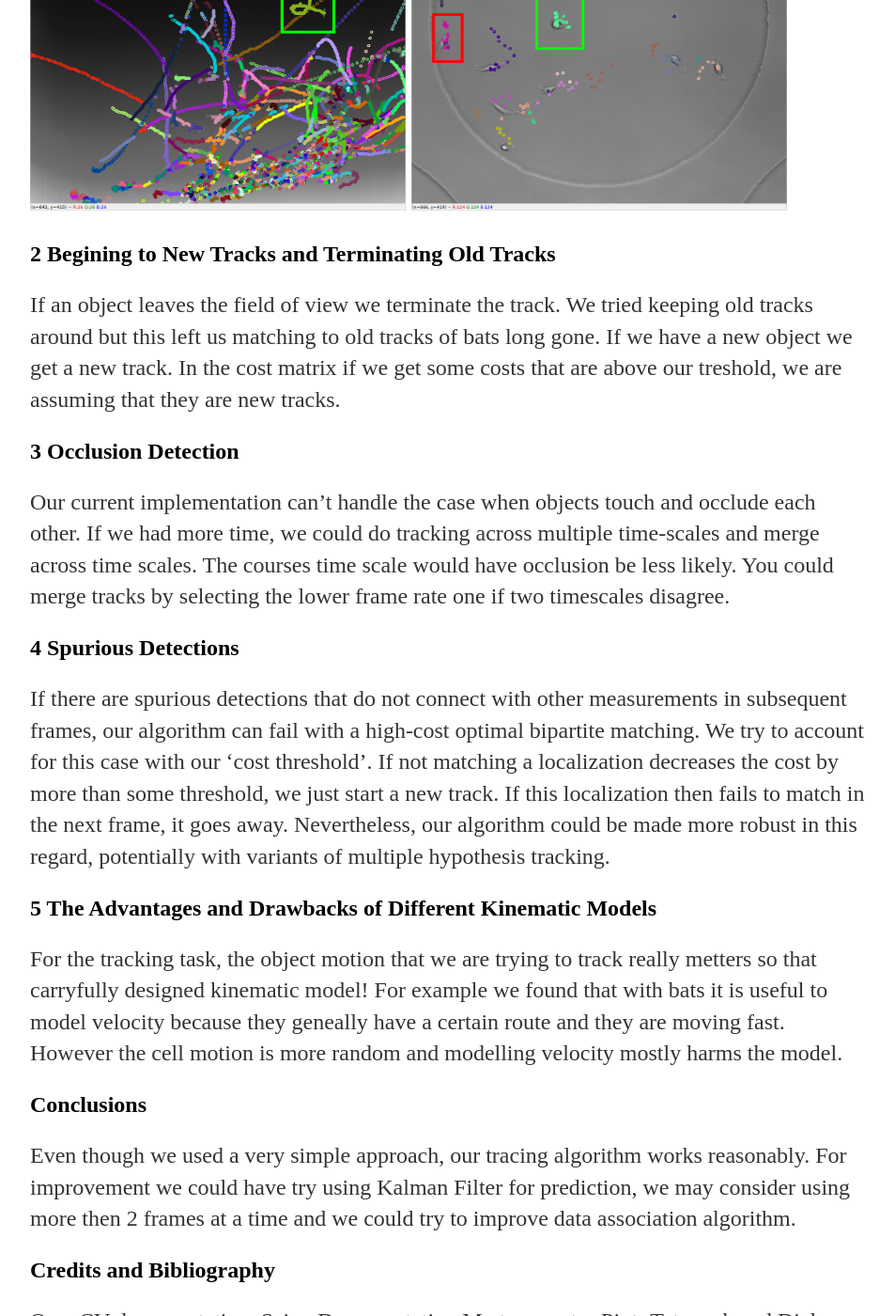
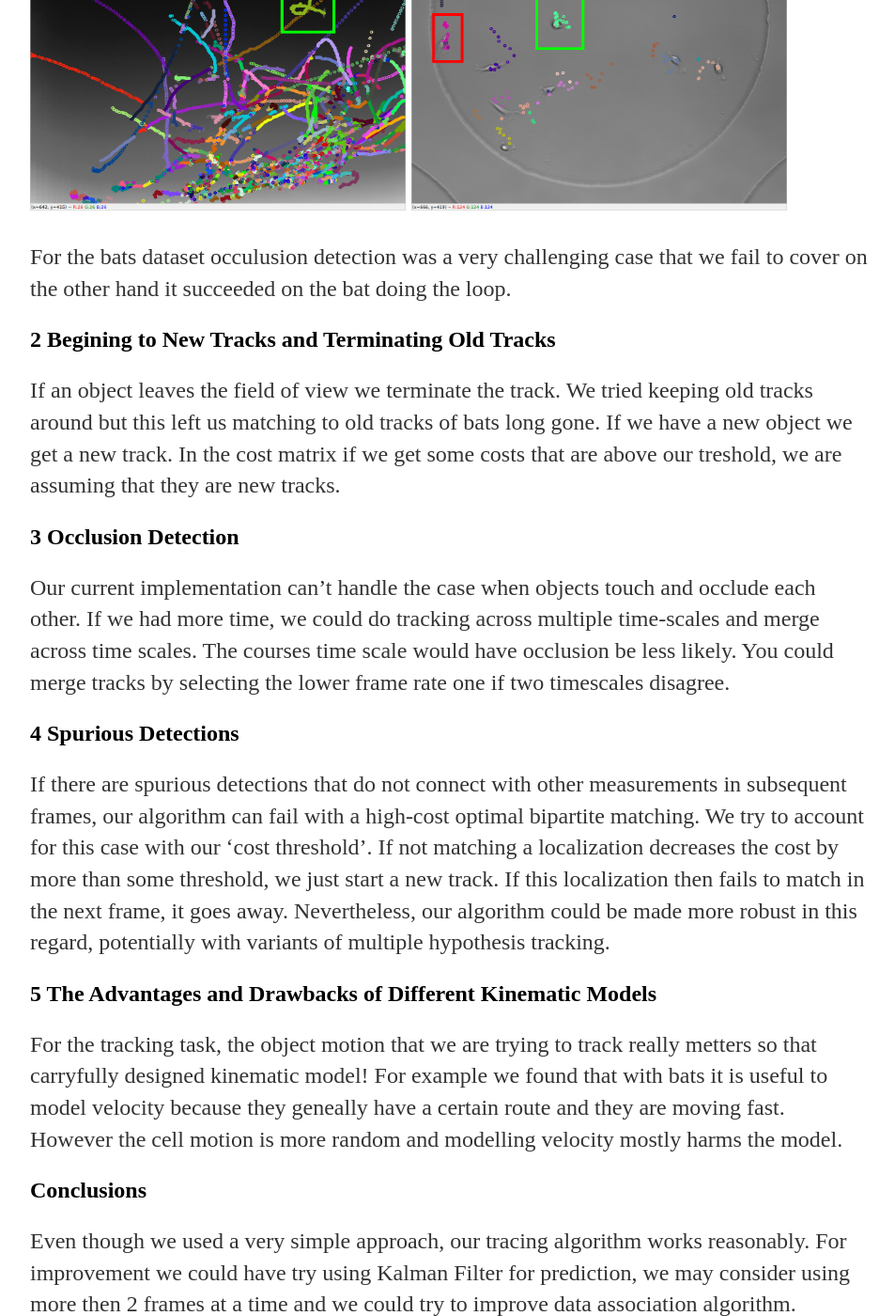
Before and after one commit to kubraeryilmaz/kubraeryilmaz.github.io, a Jekyll site: the page built from _posts/2021-04-09-CS585-HW3.md, in a window 1280 px wide and 1400 px high, scrolled down 4075 px. Shown: the whole window at 94% size, without its empty margins (160-1113 px from the left). Built offline with Jekyll 4.4.1, drawn with Linux system fonts in a browser that asks for light colours; some of the changed text lies outside the part shown.

Commit message:
Update 2021-04-09-CS585-HW3.md

```diff
--- a/_posts/2021-04-09-CS585-HW3.md
+++ b/_posts/2021-04-09-CS585-HW3.md
@@ -46,7 +46,7 @@ In general our tracking method works well, except too challenging situations lik
 ---------------------
 Show your tracking results on some portion of the sequence. In addition to showing your tracking results on an easy portion of the data, identify a challenging situation where your tracker succeeds, and a challenging situation where your tracker fails.
 
-Here is an example for tracking results on Bats dataset.
+Here is an example for tracking results on Bats dataset. *
 
 <video src="/pics/hw5_writeup_files/bat_video.mp4" width="512" height="536" controls preload></video>
 
@@ -58,6 +58,8 @@ Challenging situations that our tracker succeeds(green) and fails(red):
 
 ![Bat analysis](/pics/hw5_writeup_files/bat_analysis.png 'Bat Analysis Success and Fail'){:height="400px" width="400px"}
 ![Cell analysis_3](/pics/hw5_writeup_files/cell_analysis.png 'Cell Analysis'){:height="400px" width="400px"}
+
+For the bats dataset occulusion detection was a very challenging case that we fail to cover on the other hand it succeeded on the bat doing the loop.
 
 
 2 Begining to New Tracks and Terminating Old Tracks
```
Also changed, not shown: other parts of _posts/2021-04-09-CS585-HW3.md (+2 -0 lines).
